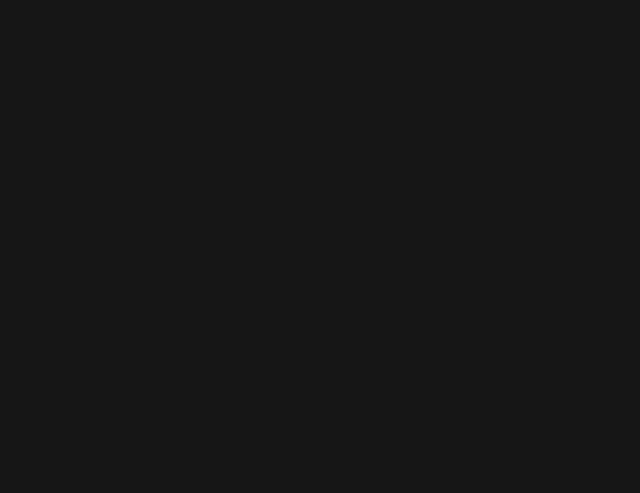
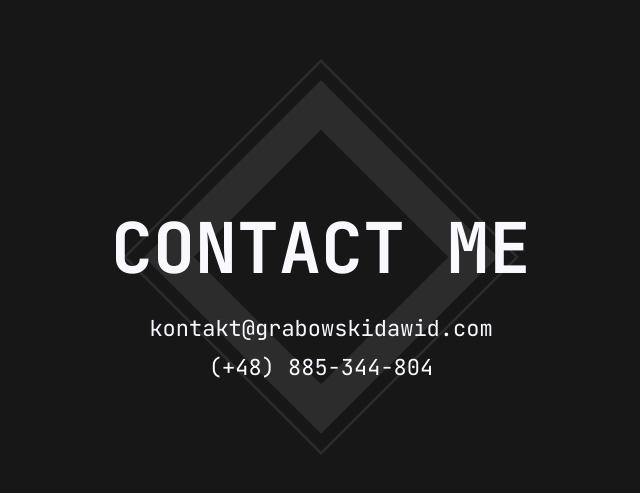
Before and after one commit to dawid-grabowski/portfolio-new, a React (Create React App) app: page / in a window 1280 px wide. Shown: the part 1743-2236 px from the top of the page, without its empty margins (319-959 px from the left). Before the commit the page ends 1600 px from the top, so only its background shows below. Built offline with nearby package versions, Linux system fonts and the light colour scheme.

Commit message:
contact section

```diff
--- /dev/null
+++ b/src/components/Contact/Contact.styled.ts
@@ -0,0 +1,98 @@
+import styled from 'styled-components';
+import { themeModes } from '../../enums/themeModes';
+import { IThemeProps } from '../../interface/ITheme';
+
+export const ContactWrapper = styled.div`
+	position: relative;
+	display: flex;
+	justify-content: center;
+	align-items: center;
+	min-height: 100vh;
+	width: 100%;
+	color: ${({ currentTheme }: IThemeProps) => (currentTheme === themeModes.dark ? '#faf8ff' : 'hsl(209, 61%, 16%)')};
+	transition: 0.3s color ease-out;
+
+	.square-content {
+		position: absolute;
+		top: 55%;
+		left: 50%;
+		transform: translate(-50%, -50%);
+		display: flex;
+		justify-content: center;
+		align-items: center;
+		flex-direction: column;
+		z-index: 10;
+
+		h1 {
+			font-size: 7rem;
+			margin-bottom: 2rem;
+			text-transform: uppercase;
+			cursor: default;
+		}
+
+		a {
+			font-size: 2.2rem;
+			margin-bottom: 1rem;
+			text-decoration: none;
+			color: ${({ currentTheme }: IThemeProps) =>
+				currentTheme === themeModes.dark ? '#faf8ff' : 'hsl(209, 61%, 16%)'};
+			transition: 0.3s color ease-out;
+		}
+
+		a:hover {
+			text-decoration: underline;
+		}
+	}
+
+	.square {
+		position: absolute;
+		background-color: gray;
+		top: 50%;
+		left: 50%;
+		transform: translate(-50%, -50%) rotate(45deg);
+		height: 25rem;
+		width: 25rem;
+		opacity: 0.2;
+		z-index: 5;
+		transition: 0.3s background-color ease-out;
+	}
+
+	.inner-square {
+		position: absolute;
+		background-color: ${({ currentTheme }: IThemeProps) =>
+		currentTheme === themeModes.dark ? '#171717' : 'hsl(210, 36%, 96%)'};
+		top: 50%;
+		left: 50%;
+		transform: translate(-50%, -50%) rotate(45deg);
+		height: 18rem;
+		width: 18rem;
+		z-index: 5;
+		transition: 0.3s background-color ease-out;
+	}
+
+  .line {
+		position: absolute;
+		background-color: gray;
+		top: 50%;
+		left: 50%;
+		transform: translate(-50%, -50%) rotate(45deg);
+		height: 28rem;
+		width: 28rem;
+		opacity: 0.2;
+		z-index: 3;
+		transition: 0.3s background-color ease-out;
+	}
+
+	.line-square {
+		position: absolute;
+		background-color: ${({ currentTheme }: IThemeProps) =>
+		currentTheme === themeModes.dark ? '#171717' : 'hsl(210, 36%, 96%)'};
+		top: 50%;
+		left: 50%;
+		transform: translate(-50%, -50%) rotate(45deg);
+		height: 27.5rem;
+		width: 27.5rem;
+		z-index: 3;
+		transition: 0.3s background-color ease-out;
+	}
+`;
--- /dev/null
+++ b/src/components/Contact/Contact.tsx
@@ -0,0 +1,22 @@
+import { useTheme } from '../../hooks/useTheme';
+import { ContactWrapper } from './Contact.styled';
+
+const Contact = () => {
+	const { currentTheme } = useTheme();
+
+	return (
+		<ContactWrapper currentTheme={currentTheme}>
+			<div className='square-content'>
+				<h1>contact me</h1>
+				<a href='mailto:kontakt@grabowskidawid.com' title='click to mail me'>kontakt@grabowskidawid.com</a>
+				<a href='tel:885344804' title='click to call me'>(+48) 885-344-804</a>
+			</div>
+			<div className='square'></div>
+			<div className='inner-square'></div>
+			<div className='line'></div>
+			<div className='line-square'></div>
+		</ContactWrapper>
+	);
+};
+
+export default Contact;
--- a/src/components/Home/Options/Options.styled.ts
+++ b/src/components/Home/Options/Options.styled.ts
@@ -13,6 +13,7 @@ export const OptionsWrapper = styled.div`
 	transform: translateY(-50%);
 	width: 8rem;
 	height: 8rem;
+	z-index: 100;
 
 	button {
 		background: none;
--- a/src/components/Navbar/Navbar.styled.ts
+++ b/src/components/Navbar/Navbar.styled.ts
@@ -15,6 +15,7 @@ export const NavbarWrapper = styled.div`
 		currentTheme === themeModes.dark ? '#171717' : 'hsl(210, 36%, 96%)'};
 	color: ${({ currentTheme }: IThemeProps) => (currentTheme === themeModes.dark ? '#faf8ff' : 'hsl(209, 61%, 16%)')};
 	transition: 0.3s background-color ease-out, 0.3s color ease-out;
+	z-index: 101;
 
 	span {
 		cursor: default;
--- a/src/components/Page.tsx
+++ b/src/components/Page.tsx
@@ -6,6 +6,7 @@ import Home from './Home/Home';
 import Navbar from './Navbar/Navbar';
 import Info from './Info/Info';
 import { themeModes } from '../enums/themeModes';
+import Contact from './Contact/Contact';
 
 const Page = () => {
 	const [isLoading, setIsLoading] = useState<boolean>(true);
@@ -63,6 +64,7 @@ const Page = () => {
 					<Navbar />
 					<Home />
 					<Info />
+					<Contact />
 				</div>
 			)}
 		</PageWrapper>
```
